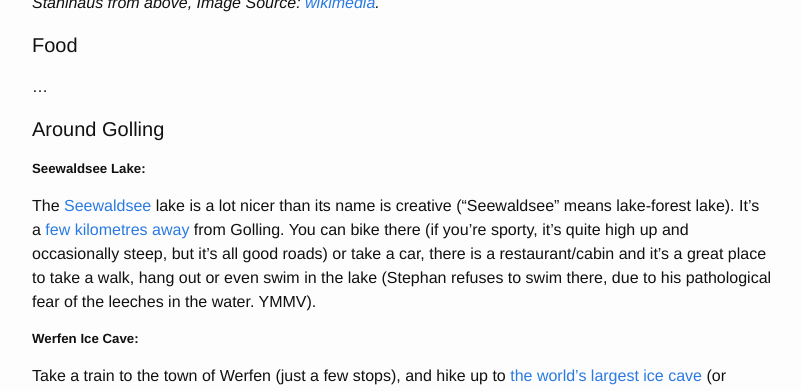
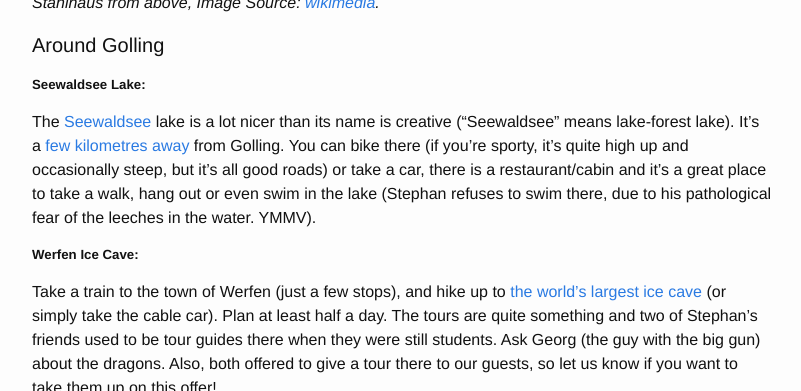
Before and after one commit to stephan-kim/stephan-kim.github.io, a Jekyll site: the page built from travel-info.markdown, in a window 1280 px wide and 900 px high, scrolled down 2962 px, cut to the strip 226-617 px from the top of the window. Shown: the whole strip, without its empty margins (238-1039 px from the left). Built offline with Jekyll 4.4.1, drawn with Linux system fonts in a browser that asks for light colours; comment, search, counter and statistics services are not loaded.

Commit message:
remove, temporarily, the Food section

```diff
--- a/travel-info.markdown
+++ b/travel-info.markdown
@@ -114,10 +114,6 @@ drink (proof required: photo; and use a helmet!).
 
 *Stahlhaus from above, Image Source: <a href="https://commons.wikimedia.org/wiki/Category:Carl-von-Stahl-Haus?uselang=de#/media/File:Schneibstein_Blick_hinab_ins_Torrener_Joch_mit_Stahlhaus.jpg">wikimedia</a>.*
 
-#### Food
-
-...
-
 #### Around Golling
 
 ##### **Seewaldsee Lake:**
```
